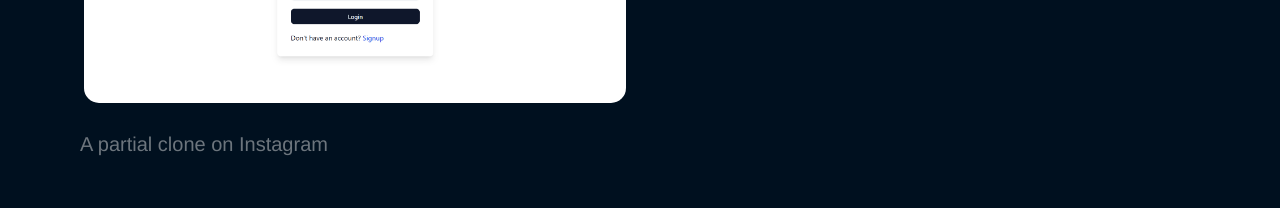
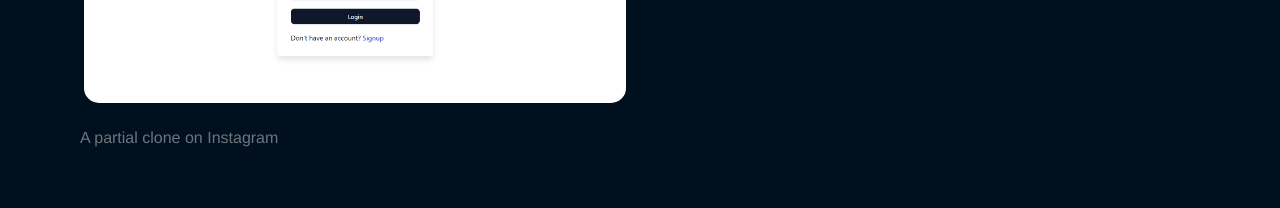
Before and after one commit to NafisTahmid/Nafis-s-portfolio, a React (Vite) app: page / in a window 1280 px wide. Shown: the part 2002-2210 px from the top of the page. Built offline with nearby package versions, Linux system fonts and the light colour scheme.

Commit message:
Full-stack projects updated two

```diff
--- a/src/App.css
+++ b/src/App.css
@@ -97,6 +97,7 @@ img:hover {
 #projects p,
 #expertise p,
 #blogs p,
+#full-stack-projects p,
 #contact p {
   font-size: 16px;
   color: #6c757d;
```
